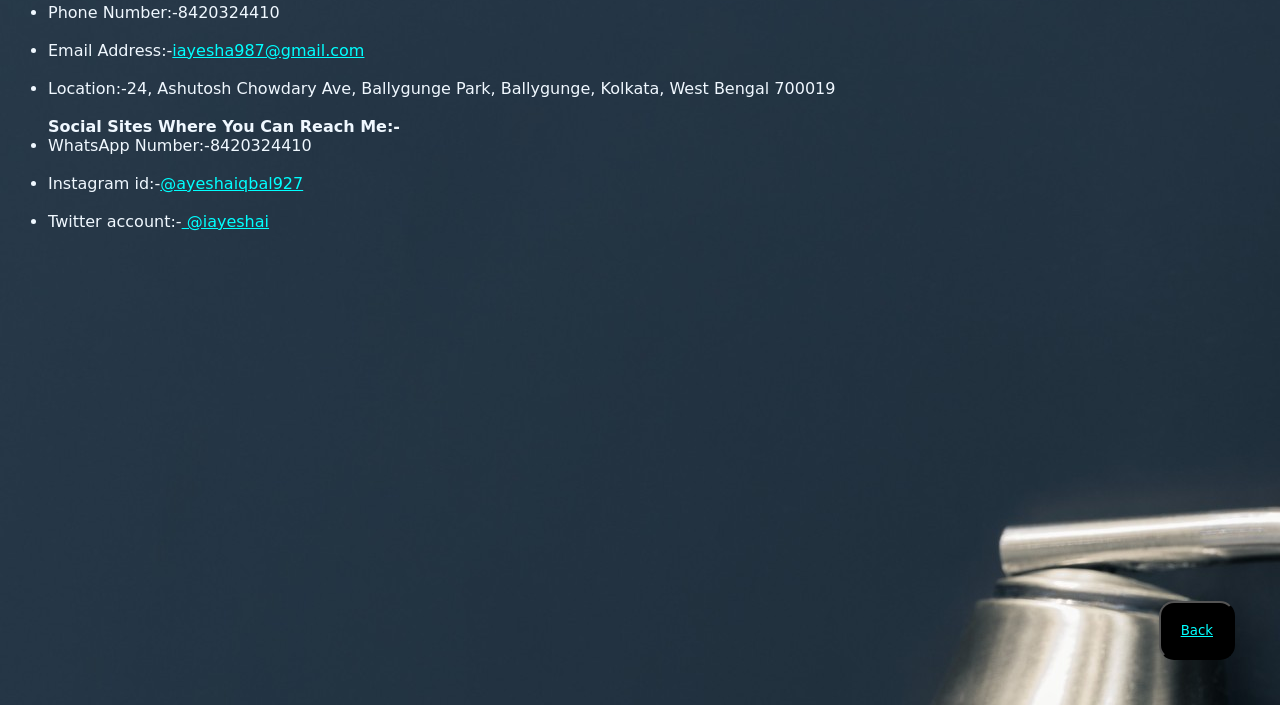
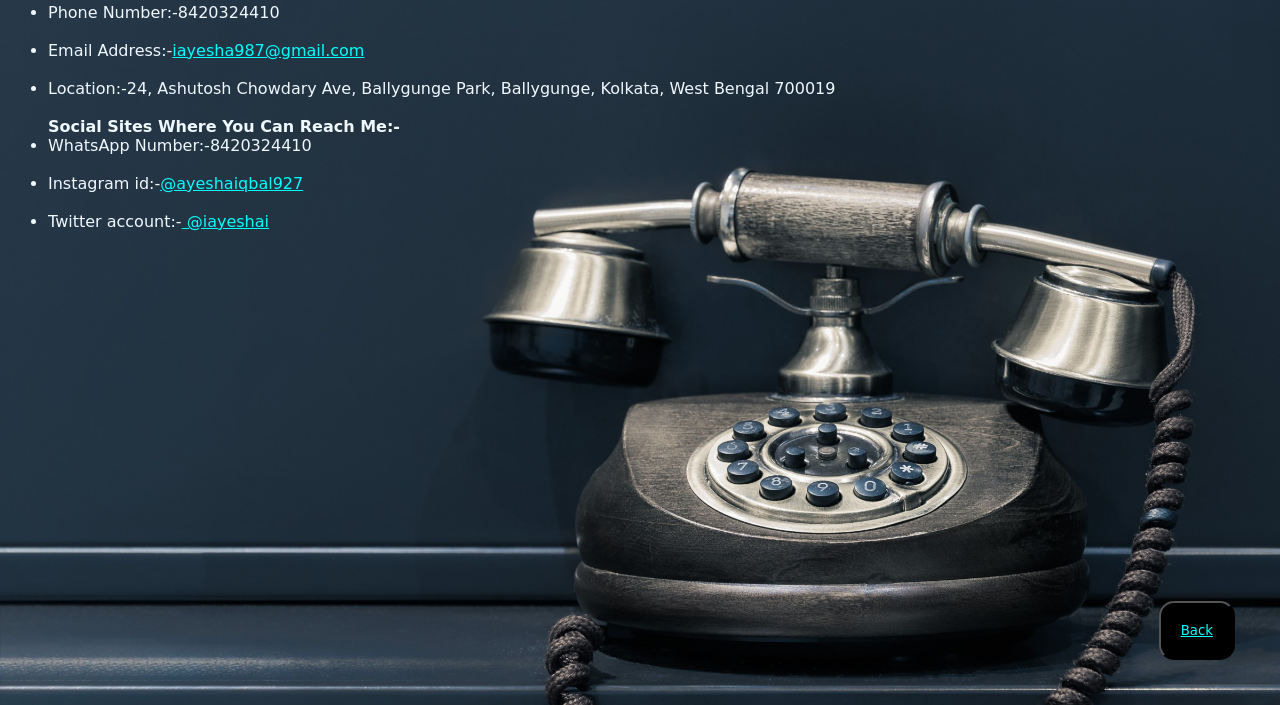
Before and after one commit to aye0013/contact1.github.io, a plain HTML site: page index.html in a window 1280 px wide. Shown: the part 95-800 px from the top of the page. Drawn offline with Linux system fonts and the light colour scheme.

Commit message:
Update index.html

```diff
--- a/index.html
+++ b/index.html
@@ -12,6 +12,17 @@
         background: url('image/bg4.jpg');
         color: aliceblue;
     }
+    header::before{
+            background: url('image/bg4.jpg') no-repeat center center/cover;
+            content: "";
+            position: absolute;
+            top:0;
+            left: 0;
+            width: 100%;
+            height: 100%;
+            z-index: -1;
+
+        }
     .first{
         font-family: 'Concert One', cursive;
     }
@@ -85,7 +96,7 @@ color: rgb(3, 55, 122);
                 <li>Twitter account:-<a href=""> @iayeshai</a></li> <br>
             </ul>
         </div>
-    </header>
+
 
 </div>
 <!--left box for logo-->
@@ -108,6 +119,6 @@ color: rgb(3, 55, 122);
 
 
 </div>
-
+    </header>
 </body>
 </html>
```
